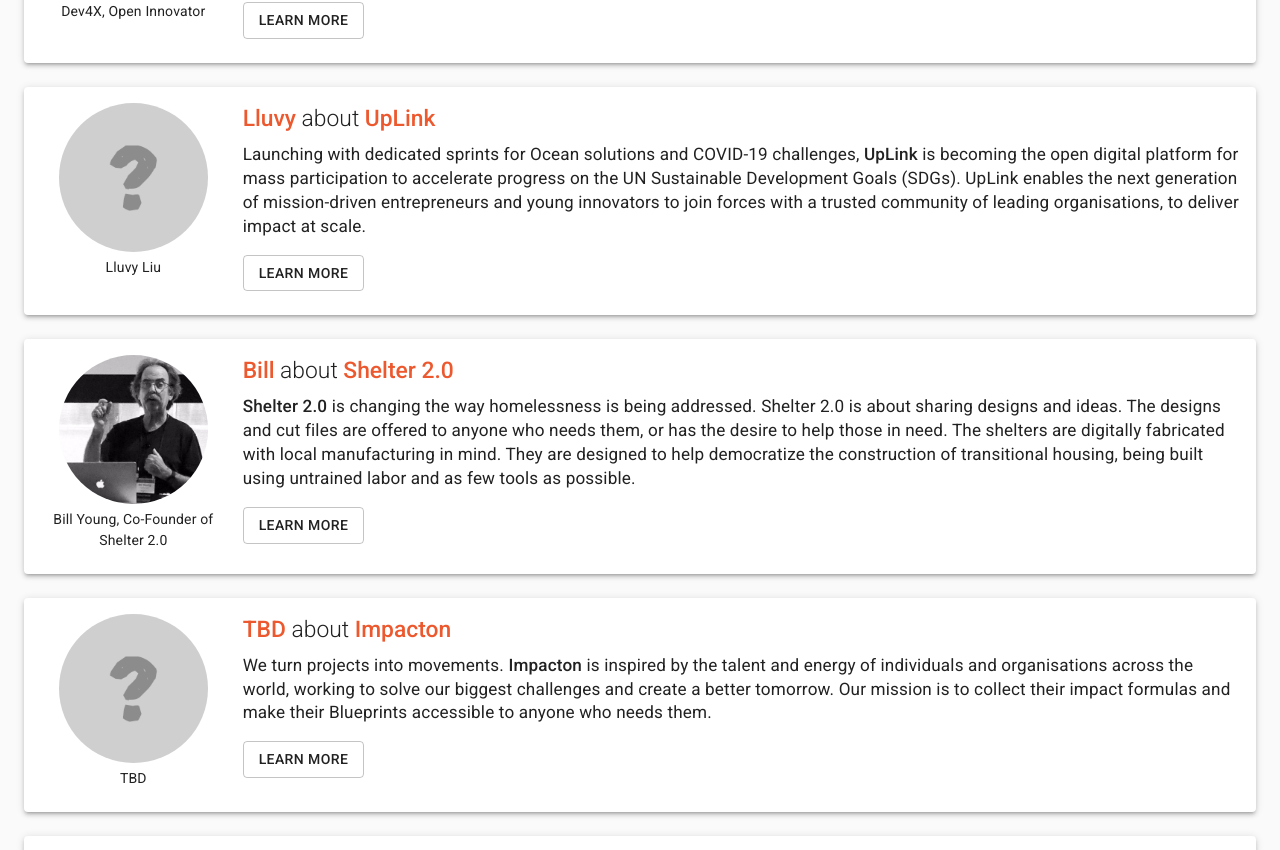
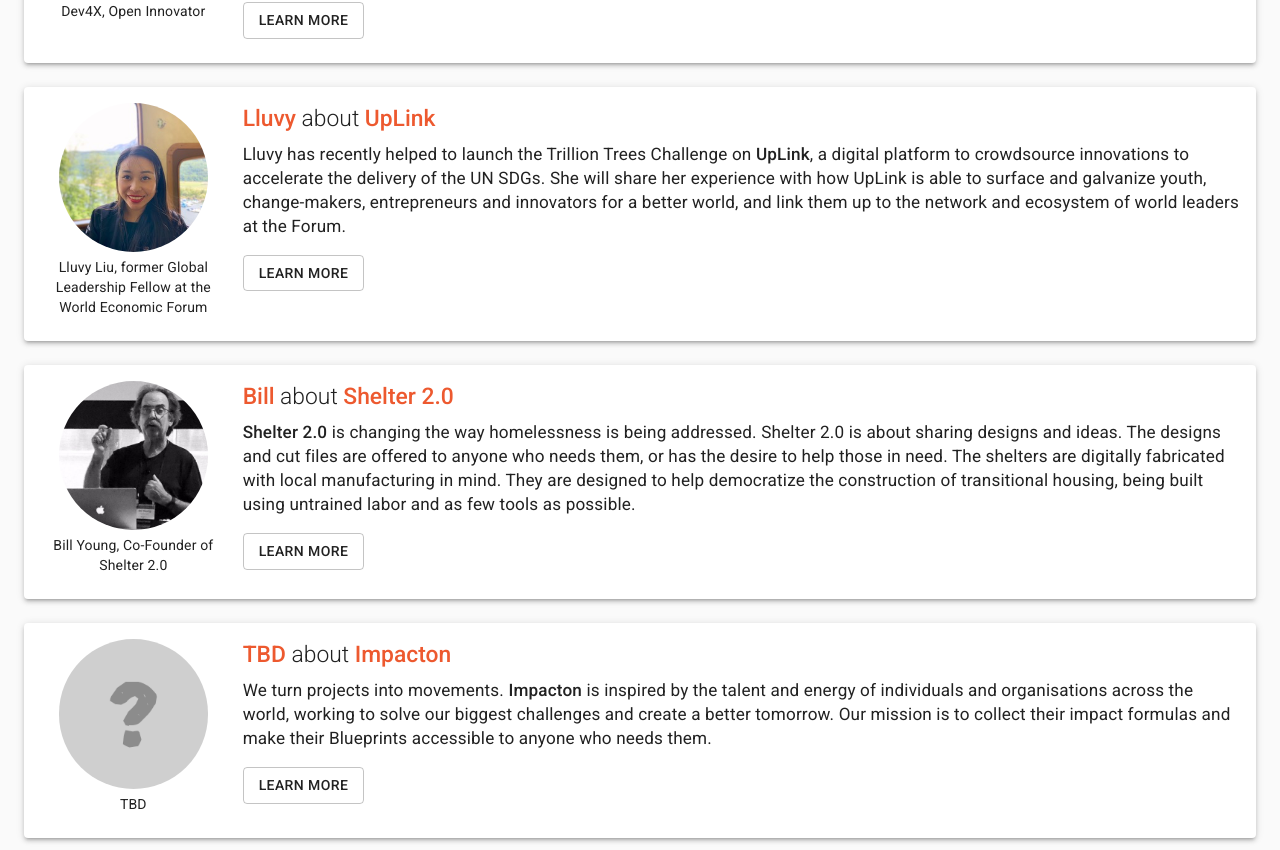
Before and after one commit to OpenlyOne/openly, a Next.js app: page / in a window 1280 px wide. Shown: the part 1950-2800 px from the top of the page. Built offline with nearby package versions, Linux system fonts and the light colour scheme.

Commit message:
Update info for Lluvy on Uplink
As requested by Lluvy Liu.

```diff
--- a/pages/index.js
+++ b/pages/index.js
@@ -133,17 +133,16 @@
       <SpeakerCard
         name="Lluvy"
         organization="UpLink"
-        image="/static/unknown.png"
-        headline="Lluvy Liu"
+        image="/static/lluvy.jpeg"
+        headline="Lluvy Liu, former Global Leadership Fellow at the World Economic Forum"
         link="https://uplink.weforum.org/uplink/s/"
       >
-        Launching with dedicated sprints for Ocean solutions and COVID-19
-        challenges, <Emphasis>UpLink</Emphasis> is becoming the open digital
-        platform for mass participation to accelerate progress on the UN
-        Sustainable Development Goals (SDGs). UpLink enables the next generation
-        of mission-driven entrepreneurs and young innovators to join forces with
-        a trusted community of leading organisations, to deliver impact at
-        scale.
+        Lluvy has recently helped to launch the Trillion Trees Challenge on{" "}
+        <Emphasis>UpLink</Emphasis>, a digital platform to crowdsource
+        innovations to accelerate the delivery of the UN SDGs. She will share
+        her experience with how UpLink is able to surface and galvanize youth,
+        change-makers, entrepreneurs and innovators for a better world, and link
+        them up to the network and ecosystem of world leaders at the Forum.
       </SpeakerCard>
       <SpeakerCard
         name="Bill"
```
Also changed, not shown: public/static/lluvy.jpeg (added).
